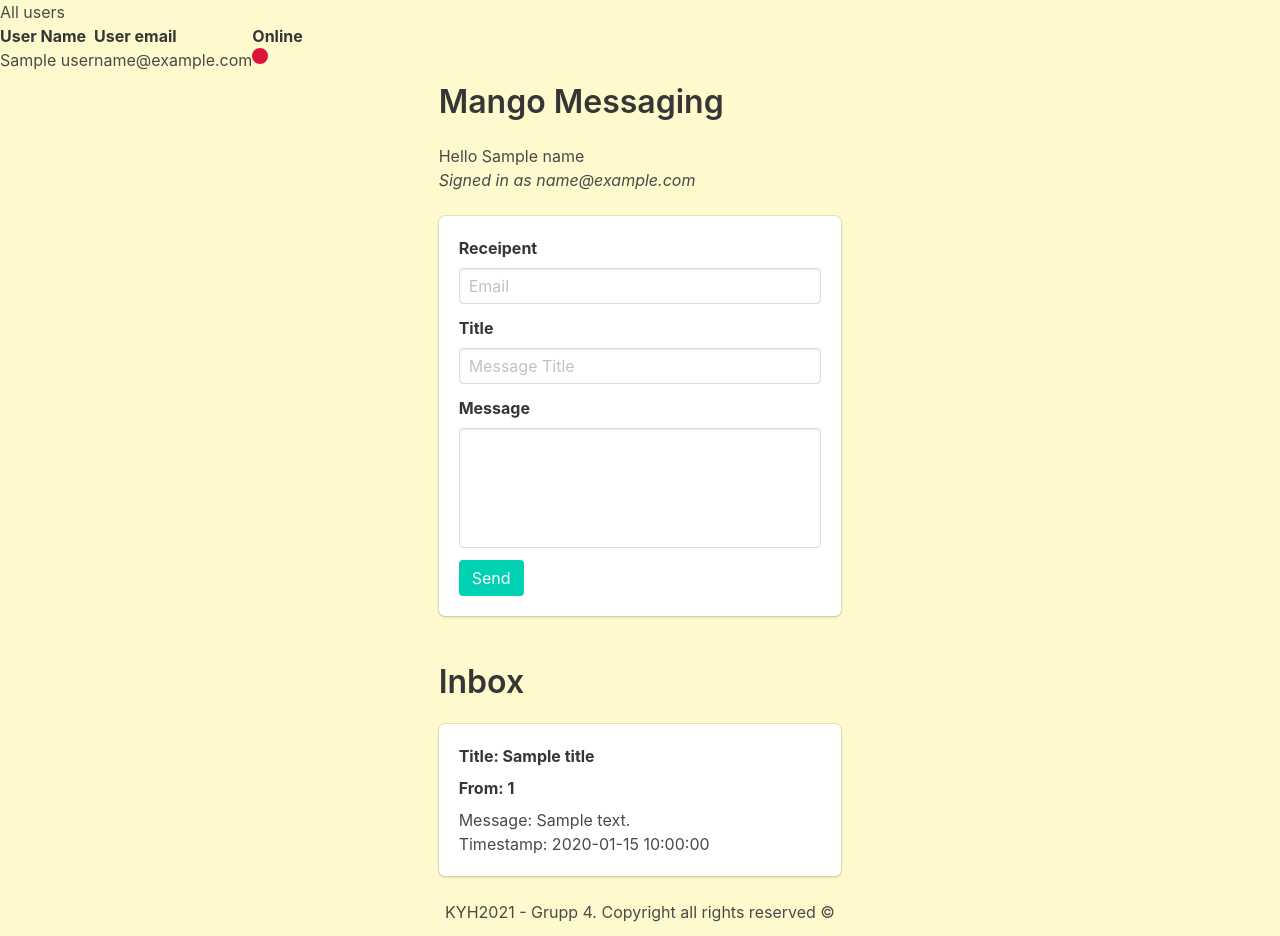
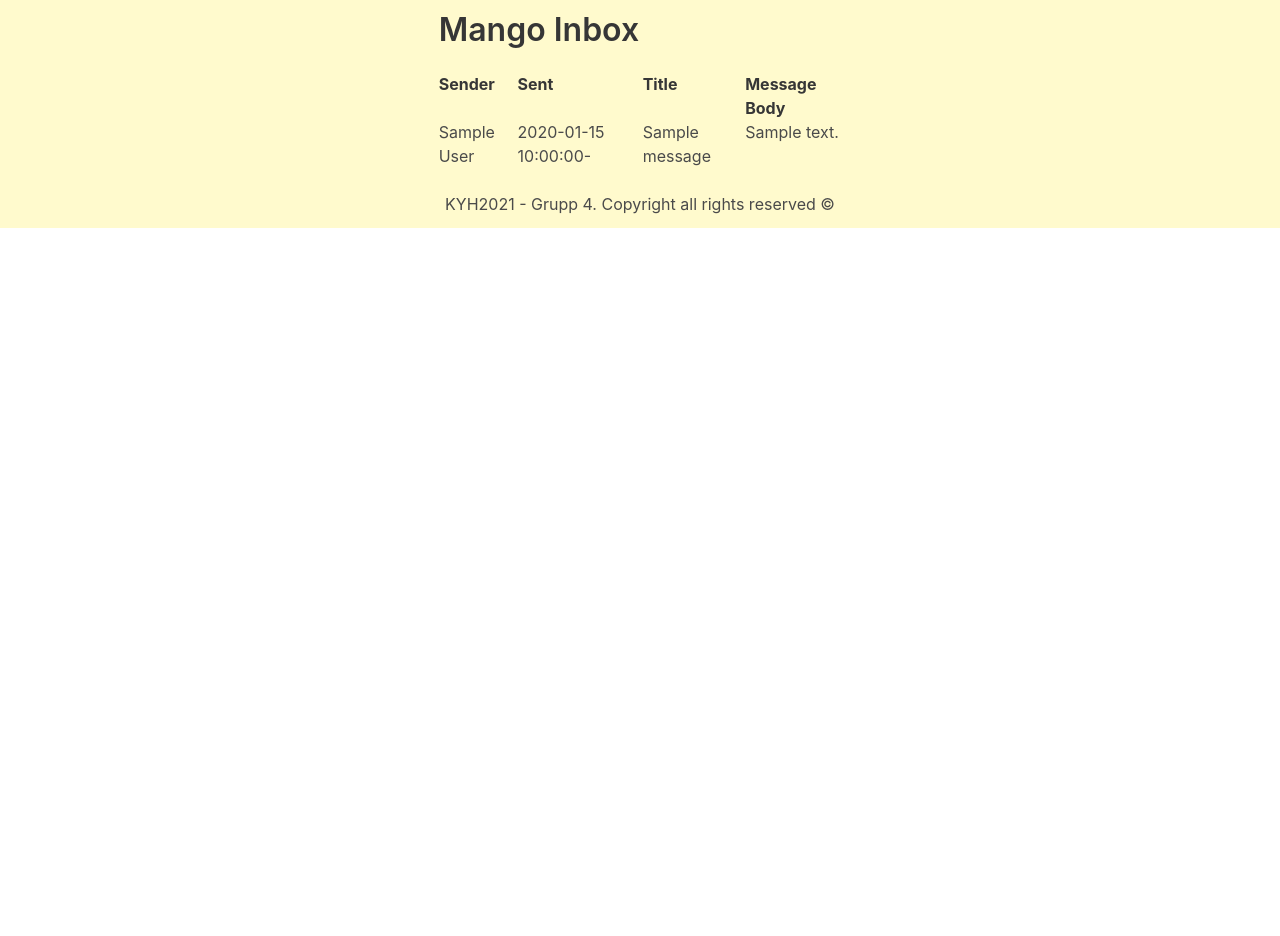
Before and after one commit to Jearnest94/Grupp_Fyra_Projektarbete, a Flask app: template templates/inbox.html in a window 1280 px wide. Shown: the part 52-988 px from the top of the page. After the commit the page ends 280 px from the top, so only its background shows below. Run offline with Flask 2, Linux system fonts and the light colour scheme; tables that the repository leaves empty hold one stand-in row (values such as "Sample post"); the template is opened without the code that fills it: values that come from a table or form of the project are taken from there, most other values are stand-ins (such as "Sample title", 1, 10 or a date in 2020).

Commit message:
Added SQL-user test script, inbox.html, message controller, modified models.py, and added message recieved functionality

```diff
--- a/controllers/user_controller.py
+++ b/controllers/user_controller.py
@@ -9,4 +9,4 @@ def get_all_users():
 
 def get_user_by_id(user_id):
     from models import User
-    return User.query.filter(User.id==user_id).first()
+    return User.query.filter(User.id == user_id).first()
--- a/templates/base-template.html
+++ b/templates/base-template.html
@@ -23,6 +23,7 @@
                             <a href="{{ url_for('bp_user.index') }}" class="navbar-item">Home</a>
                             <a href="{{ url_for('bp_user.chat_get') }}" class="navbar-item">Chat</a>
                             <a href="{{ url_for('bp_user.messages_get') }}" class="navbar-item">Messages</a>
+                            <a href="{{ url_for('bp_user.inbox_get') }}" class="navbar-item">Inbox</a>
                             <a href="{{ url_for('bp_user.profile_get') }}" class="navbar-item">Profile</a>
                             <a href="{{ url_for('bp_user.logout') }}" class="navbar-item">Logout</a>
                         {% endif %}
--- a/templates/inbox.html
+++ b/templates/inbox.html
@@ -1,75 +1,32 @@
 {% extends "base-template.html" %}
 
 {% block title %}
-    Mango Messaging
+    Mango Inbox
 {% endblock %}
 
 {% block content %}
-    <div class="users">
-    <h2>All users</h2>
-    <table>
+    <div class="column is-4 is-offset-4">
+        <h1 class="title">Mango Inbox</h1>
+            <table>
         <tr>
-            <th>User Name</th>
-            <th>User email</th>
-            <th>Online</th>
+            <th>Sender</th>
+            <th>Sent</th>
+            <th>Title</th>
+            <th>Message Body</th>
         </tr>
-        {% for user in userlist %}
+        {% for message in messages %}
             <tr>
-                <td>{{ user.name }}</td>
-                <td>{{  user.email }}</td>
-                <td class="center-content">
-                    {% if user.online %}
-                        <div class="circle online"></div>
-                    {% else %}
-                        <div class="circle offline"></div>
-                    {% endif %}
-                </td>
+                <td>{{ message.sender.name }}</td>
+                {% if message.timestamp is not none %}
+                    <td>{{ message.timestamp }}-</td>
+                {% else %}
+                    <td>-</td>
+                {% endif %}
+                <td>{{ message.title }}</td>
+                <td>{{ message.content }}</td>
             </tr>
         {% endfor %}
-
     </table>
-    </div>
-    <div class="column is-4 is-offset-4">
-        <h1 class="title">Mango Messaging</h1>
-        <p>Hello {{ name }}</p>
-        <i>Signed in as {{ email }}</i></br></br>
-
-
-        <form action="{{ url_for('bp_user.messages_post') }}" method="POST" class="box">
-            <div class="field">
-                <label class="label">Receipent</label>
-                <div class="control">
-                    <input name="recipient" class="input" type="text" placeholder="Email">
-                </div>
-            </div>
-
-
-            <div class="field">
-                <label class="label">Title</label>
-                <div class="control">
-                    <input name="title" class="input" type="text" placeholder="Message Title">
-                </div>
-            </div>
-
-            <div class="field">
-                <label class="label">Message</label>
-                <div class="control">
-                    <input name="content" class="input textarea" type="text" placeholder="">
-                </div>
-            </div>
-
-            <button type="submit" class="button is-primary">Send</button>
-        </form>
-        </br>
-        <h1 class="title">Inbox</h1>
-        <div class="box">
-            <label class="label">Title: {{ title }}</label>
-            <label class="label">From: {{ sender_id }}</label>
-            <p>Message: {{ content }}</p>
-            <p>Timestamp: {{ timestamp }}</p>
-
-
-        </div>
 
 
     </div>
```
Also changed, not shown: blueprints/user/__init__.py (+18 -14 lines), controllers/message_controller.py (+17 -4 lines), db_user_script.sql (+12 -12 lines), migrations/versions/49be31ad08df_initial_drop.py (+4 -4 lines), migrations/versions/a1aaedd434d1_updated_class_messages_in_db_with_.py (+8 -8 lines), models.py (+18 -3 lines), templates/messages.html (+3 -10 lines).
